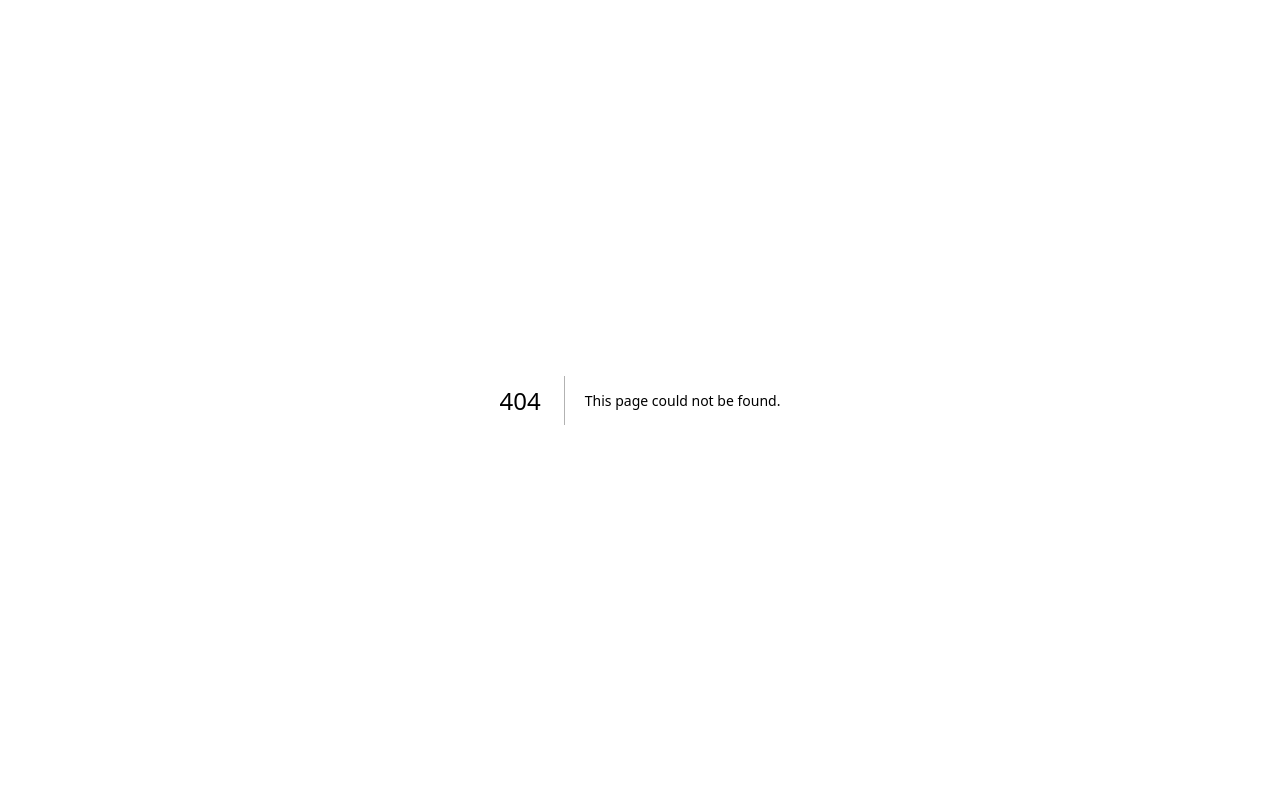
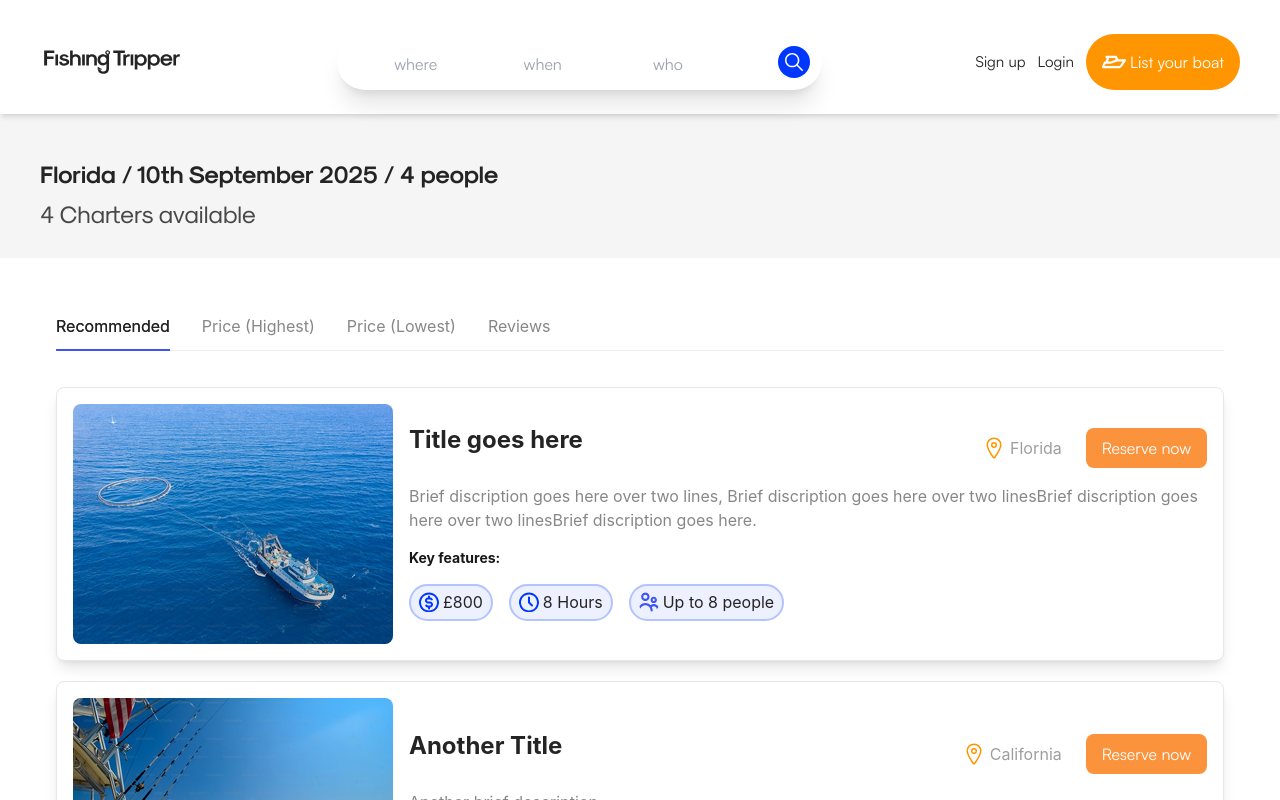
Before and after one commit to AbuRahat889/Fishing-Tripper, a Next.js app: page /search-result in a window 1280 px wide. Before the commit this address had no page. Shown: the top 800 px of the page. Built offline with nearby package versions, Linux system fonts and the light colour scheme.

Commit message:
create search page

```diff
--- a/src/app/(default)/layout.tsx
+++ b/src/app/(default)/layout.tsx
@@ -1,5 +1,6 @@
 import Footer from "@/components/Footer/Footer";
-import HomeNavbar from "@/components/Navber/HomeNavbar";
+// import HomeNavbar from "@/components/Navber/HomeNavbar";
+import Navbar from "@/components/Navber/Navbar";
 import React from "react";
 
 export default function layout({
@@ -9,7 +10,9 @@ export default function layout({
 }>) {
   return (
     <>
-      <HomeNavbar />
+      {/* <HomeNavbar /> */}
+
+      <Navbar/>
       {children}
       <Footer/>
     </>
--- /dev/null
+++ b/src/app/(default)/search-result/page.tsx
@@ -0,0 +1,23 @@
+import SearchTab from "@/components/Tab/searchPageTab";
+import React from "react";
+
+export default function page() {
+  return (
+    <div>
+      <div className="bg-[#F5F5F5] pt-[41px] pb-[31px] ">
+        <div className="container mx-auto">
+          <h1 className="text-2xl font-bold text-[#242424] leading-9">
+            Florida / 10th September 2025 / 4 people
+          </h1>
+          <h1 className="text-2xl font-normal text-[#474747] leading-7 mt-2">
+            4 Charters available
+          </h1>
+        </div>
+      </div>
+
+      <div>
+        <SearchTab />
+      </div>
+    </div>
+  );
+}
--- /dev/null
+++ b/src/components/Navber/Navbar.tsx
@@ -0,0 +1,90 @@
+"use client";
+
+import Image from "next/image";
+
+import Link from "next/link";
+import Button from "../ReUsible/Button";
+
+import logo from "@/assets/logo2.svg";
+import board from "@/assets/boart.svg";
+import { IoIosSearch } from "react-icons/io";
+
+export default function Navbar() {
+  return (
+    <div className="bg-white shadow-md sticky top-0 left-0 right-0 z-[999] pt-[34px] pb-6">
+      <div className="container mx-auto ">
+        <div className=" flex flex-col lg:flex-row gap-2 lg:gap-0 items-center justify-between font-satoshi ">
+          <div>
+            <Image
+              className="flex-1 w-36 h-6 "
+              src={logo}
+              alt=""
+              height={100}
+              width={100}
+            />
+          </div>
+
+          <div className="bg-white rounded-xl lg:rounded-full pl-5 lg:pl-[57px] py-3 pr-3 shadow-xl flex flex-col lg:flex-row justify-between items-center">
+            <div className="grid grid-cols-2 grid-rows-2 lg:grid-cols-3 lg:grid-rows-1 gap-1 max-w-sm ">
+              <div>
+                <input
+                  type="text"
+                  placeholder="where"
+                  className="mt-1 w-full text-[#474747]"
+                />
+              </div>
+              <div>
+                <input
+                  type="text"
+                  className="mt-1 w-full text-[#474747]"
+                  placeholder="when"
+                />
+              </div>
+
+              <div>
+                <input
+                  type="text"
+                  placeholder="who"
+                  className="mt-1 w-full  focus:ring "
+                />
+              </div>
+            </div>
+
+            <div className="bg-[#0037ff]  text-white rounded-xl lg:rounded-full h-8 w-8 flex justify-center items-center">
+              <IoIosSearch className="text-2xl" />
+            </div>
+          </div>
+
+          <div className="flex gap-3 items-center">
+            <Link
+              href={"/"}
+              className="text-[15px] font-semibold  text-[#242424] "
+            >
+              Sign up
+            </Link>
+            <Link
+              href={"/"}
+              className="text-[15px] font-semibold  text-[#242424] "
+            >
+              Login
+            </Link>
+
+            <Button
+              variant="primary"
+              className="flex gap-1 font-satoshi text-base font-bold"
+            >
+              <Image
+                className="flex-1 h-6 w-6 "
+                src={board}
+                alt=""
+                height={100}
+                width={100}
+              />
+              List your boat
+            </Button>
+          </div>
+        </div>
+      </div>
+    </div>
+  );
+}
--- /dev/null
+++ b/src/components/Tab/PriceHighest.tsx
@@ -0,0 +1,15 @@
+import React from "react";
+import TopChartersCard from "../Home/TopChartersCard";
+import { cardData } from "@/constant/TopChartersInfo";
+
+export default function PriceHighest() {
+  return (
+    <div>
+      <div className="">
+        {cardData?.map((card) => (
+          <TopChartersCard key={card.id} {...card} />
+        ))}
+      </div>
+    </div>
+  );
+}
--- /dev/null
+++ b/src/components/Tab/PriceLowest.tsx
@@ -0,0 +1,15 @@
+import React from "react";
+import TopChartersCard from "../Home/TopChartersCard";
+import { cardData } from "@/constant/TopChartersInfo";
+
+export default function PriceLowest() {
+  return (
+    <div>
+      <div className="">
+        {cardData?.map((card) => (
+          <TopChartersCard key={card.id} {...card} />
+        ))}
+      </div>
+    </div>
+  );
+}
--- /dev/null
+++ b/src/components/Tab/Recommended.tsx
@@ -0,0 +1,15 @@
+import React from "react";
+import TopChartersCard from "../Home/TopChartersCard";
+import { cardData } from "@/constant/TopChartersInfo";
+
+export default function Recommended() {
+  return (
+    <div>
+      <div className="">
+        {cardData?.map((card) => (
+          <TopChartersCard key={card.id} {...card} />
+        ))}
+      </div>
+    </div>
+  );
+}
--- /dev/null
+++ b/src/components/Tab/Reviews.tsx
@@ -0,0 +1,15 @@
+import React from "react";
+import TopChartersCard from "../Home/TopChartersCard";
+import { cardData } from "@/constant/TopChartersInfo";
+
+export default function Reviews() {
+  return (
+    <div>
+      <div className="">
+        {cardData?.map((card) => (
+          <TopChartersCard key={card.id} {...card} />
+        ))}
+      </div>
+    </div>
+  );
+}
--- /dev/null
+++ b/src/components/Tab/searchPageTab.tsx
@@ -0,0 +1,62 @@
+"use client";
+
+import type { TabsProps } from "antd";
+import { ConfigProvider, Tabs } from "antd";
+import Recommended from "./Recommended";
+import PriceHighest from "./PriceHighest";
+import PriceLowest from "./PriceLowest";
+import Reviews from "./Reviews";
+
+const onChange = (key: string) => {
+  console.log(key);
+};
+
+const items: TabsProps["items"] = [
+  {
+    key: "1",
+    label: "Recommended",
+    children: <Recommended />,
+  },
+  {
+    key: "2",
+    label: "Price (Highest)",
+    children: <PriceHighest />,
+  },
+  {
+    key: "3",
+    label: "Price (Lowest)",
+    children: <PriceLowest />,
+  },
+  {
+    key: "4",
+    label: "Reviews",
+    children: <Reviews />,
+  },
+];
+
+const SearchTab = () => (
+  <ConfigProvider
+    theme={{
+      components: {
+        Tabs: {
+          itemHoverColor: "#242424",
+          colorPrimary: "#3D53F5",
+          colorText: "#242424",
+          itemColor: "#878787",
+          itemSelectedColor: "#242424",
+          fontSize: 16,
+        },
+      },
+    }}
+  >
+    <section className="pt-[28px] pb-[40px] px-5">
+      <div className="container">
+        <div className=" p-4 ">
+          <Tabs defaultActiveKey="1" items={items} onChange={onChange} />
+        </div>
+      </div>
+    </section>
+  </ConfigProvider>
+);
+
+export default SearchTab;
```
